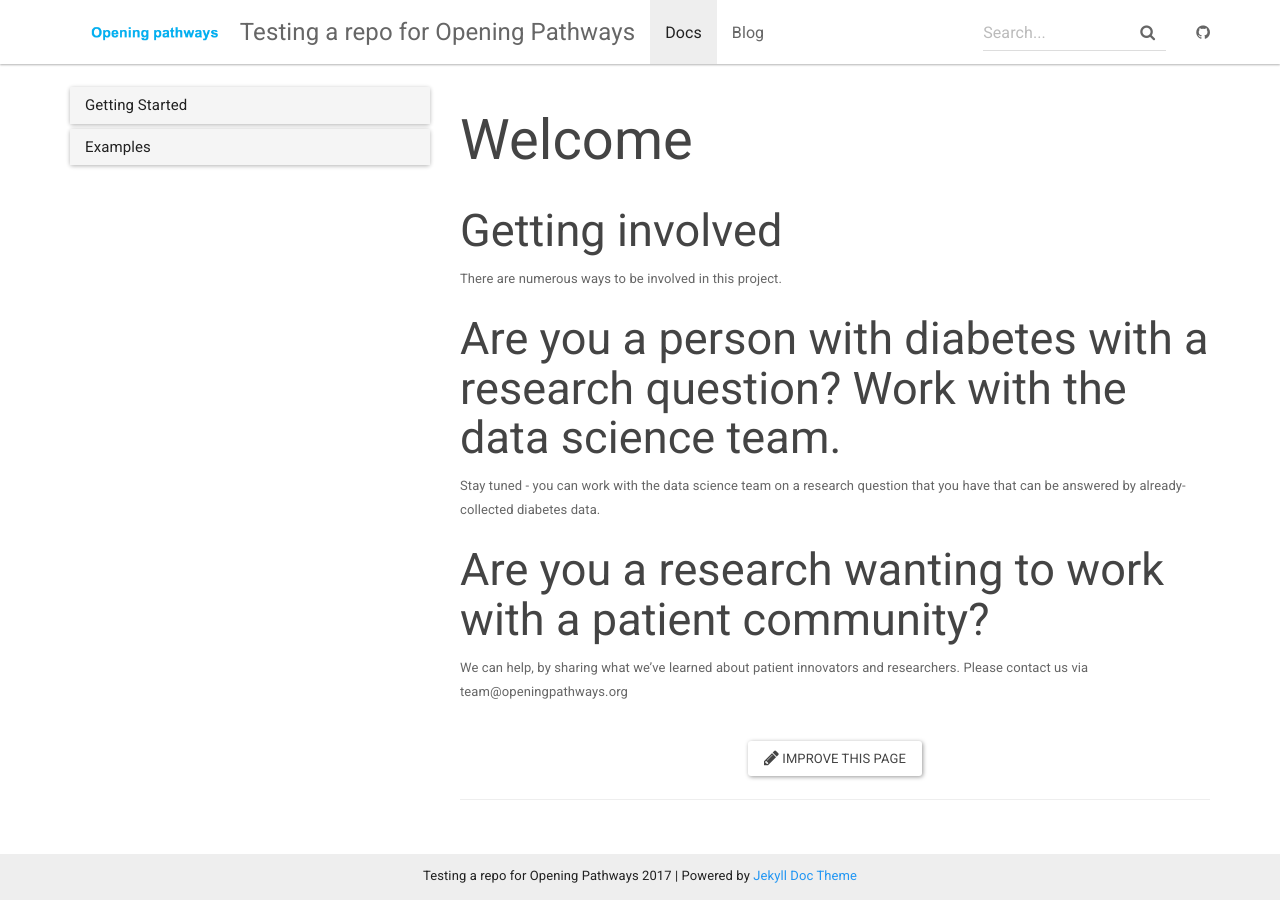
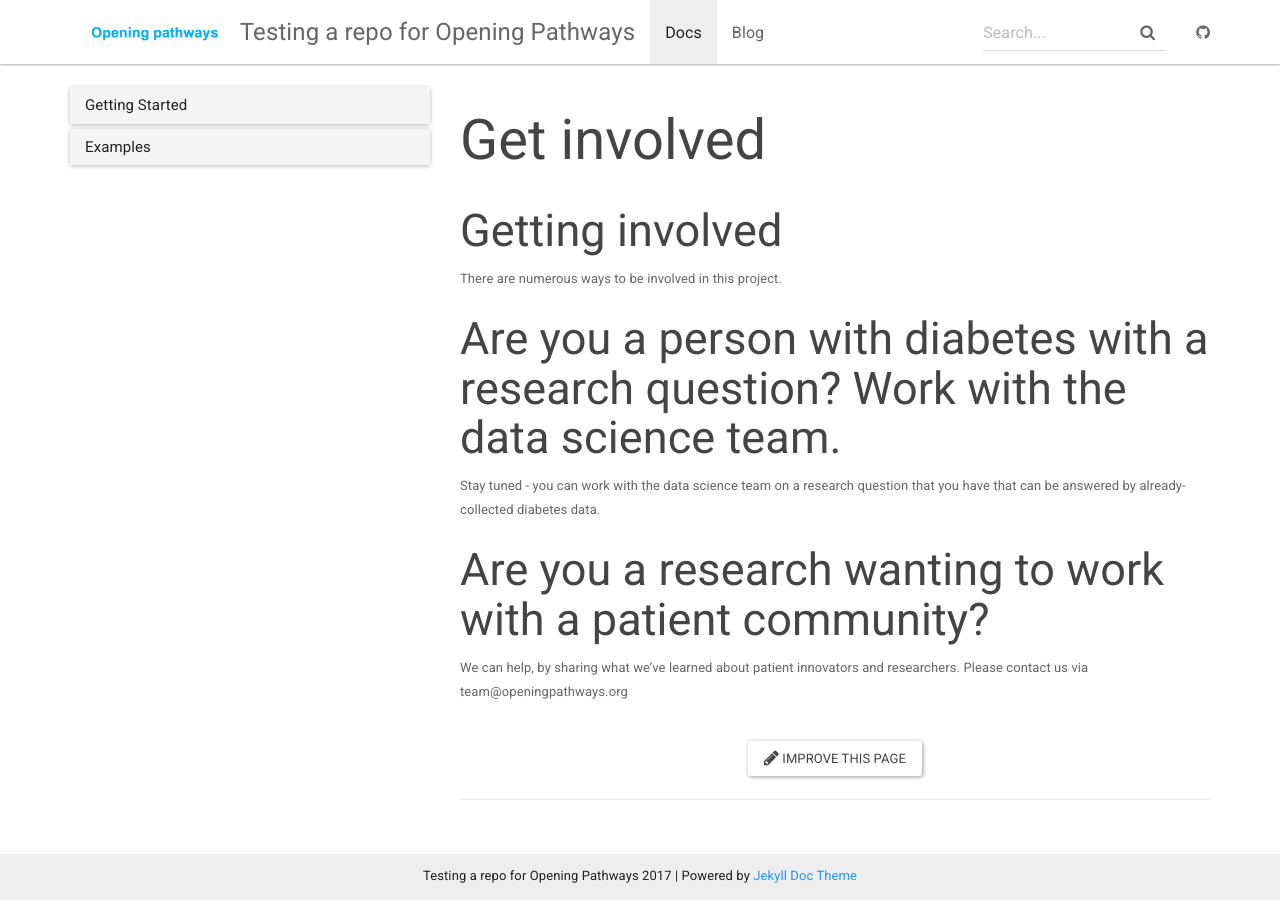
Before and after one commit to danamlewis/Testrepo2, a Jekyll site: the page built from _docs/index.md, in a window 1280 px wide. Built offline with Jekyll 4.4.1, drawn with Linux system fonts in a browser that asks for light colours; nearby versions of some CDN libraries.

Commit message:
Update index.md

```diff
--- a/_docs/index.md
+++ b/_docs/index.md
@@ -1,7 +1,7 @@
 ---
-title: Welcome
-permalink: /get-involved/home/
-redirect_from: /get-involved/index.html
+title: Get involved
+permalink: /_docs/home/
+redirect_from: /_docs/index.html
 ---
 
 ## Getting involved
```
